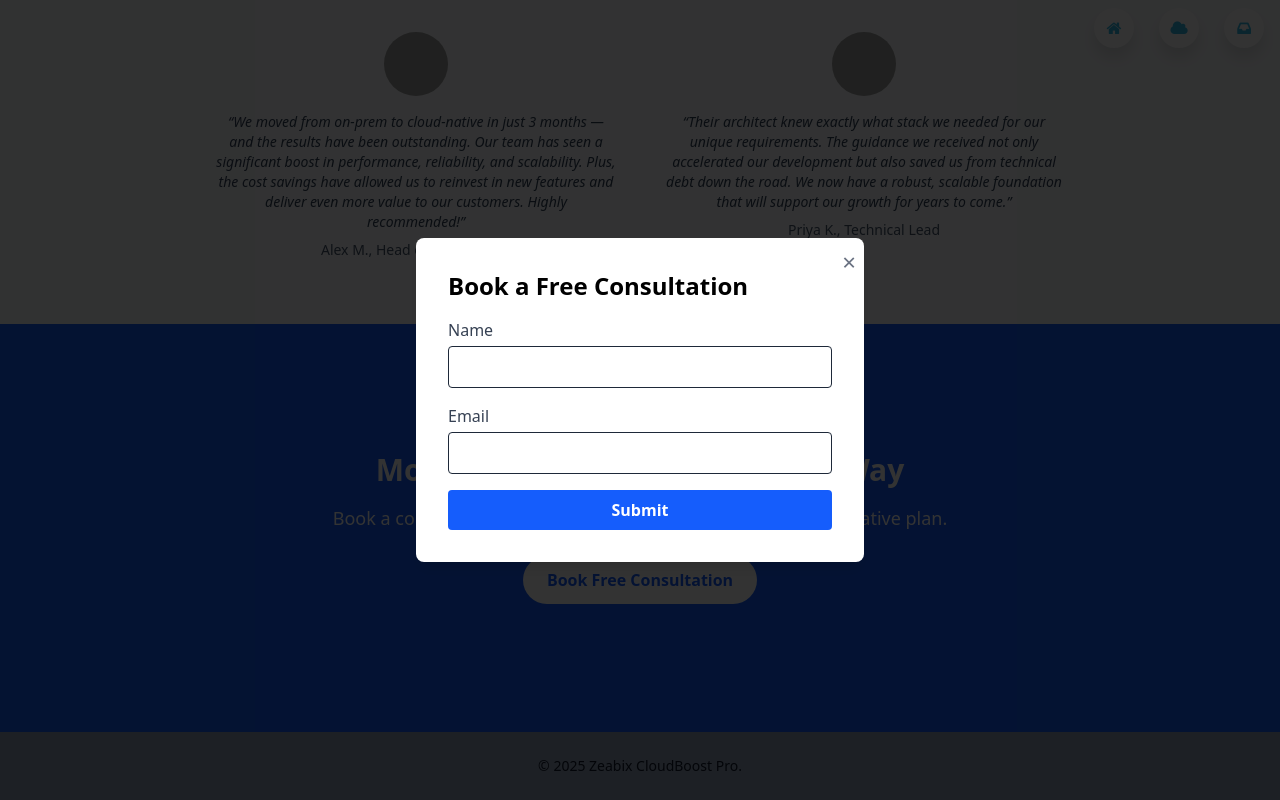
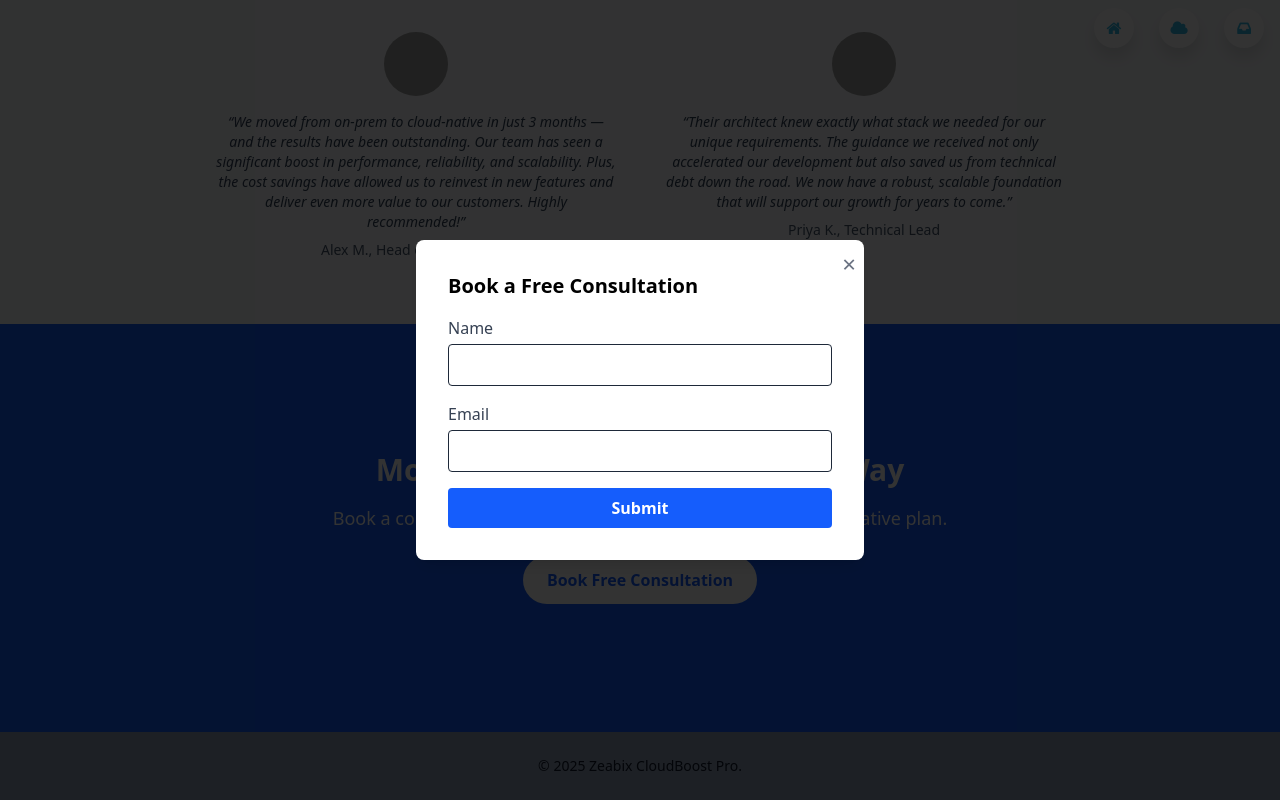
Before and after one commit to Sai-Myo-Myat/simple-eCommerce, a website: page index.html in a window 1280 px wide. Both pictures are taken after a click on the button "Book Free Consultation". Shown: the part 1756-2556 px from the top of the page. Drawn offline with nearby package versions, Linux system fonts and the light colour scheme; grey boxes are pictures that could not be loaded.

Commit message:
style: booking form header font size

```diff
--- a/index.html
+++ b/index.html
@@ -44,7 +44,7 @@
           </p>
         </div>
         <div id="booking-form-container">
-          <h2 id="booking-title" class="text-2xl font-bold mb-4">
+          <h2 id="booking-title" class="text-xl font-bold mb-4">
             Book a Free Consultation
           </h2>
           <form id="booking-form" class="space-y-4">
```
Also changed, not shown: output.css.
